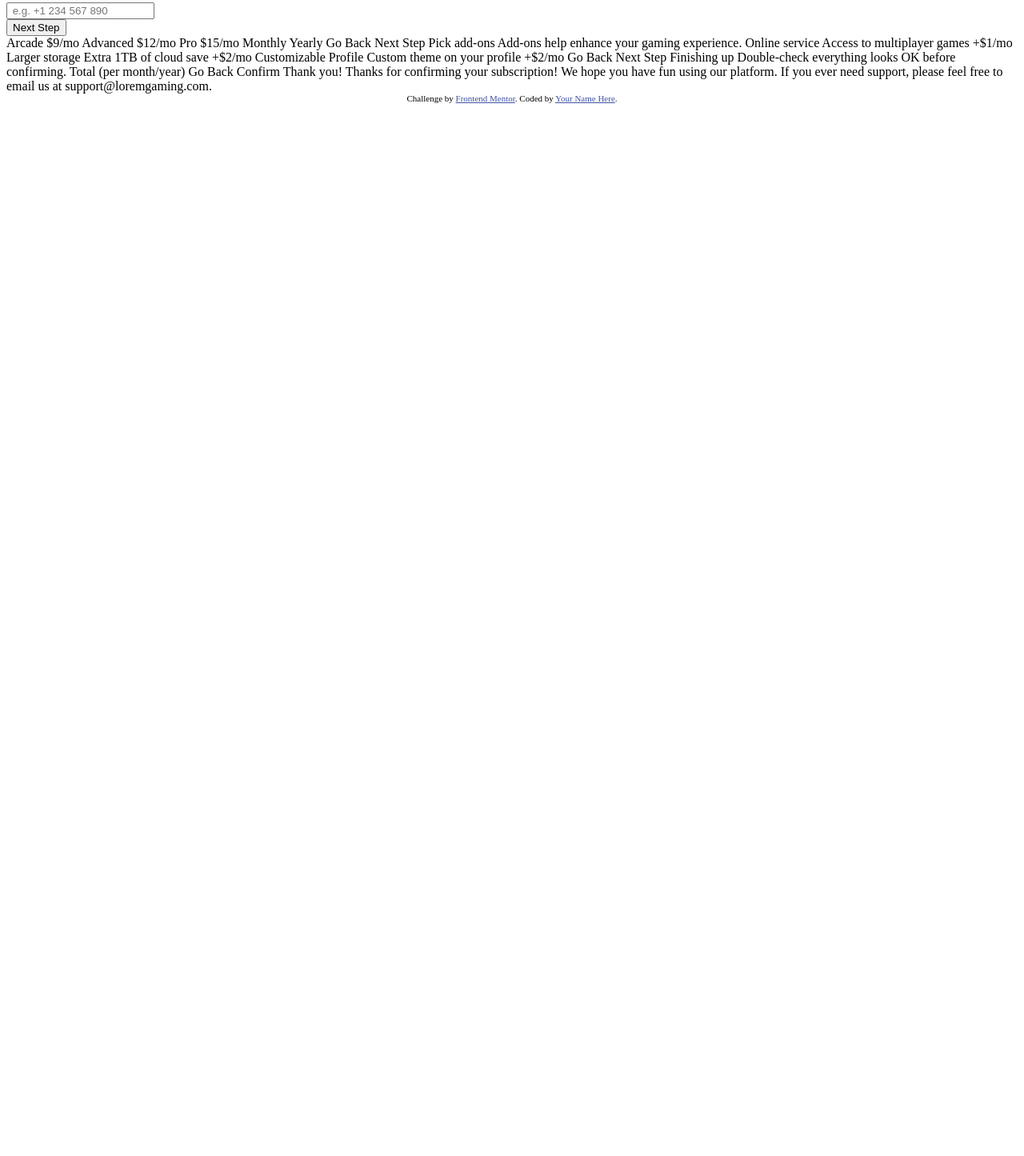
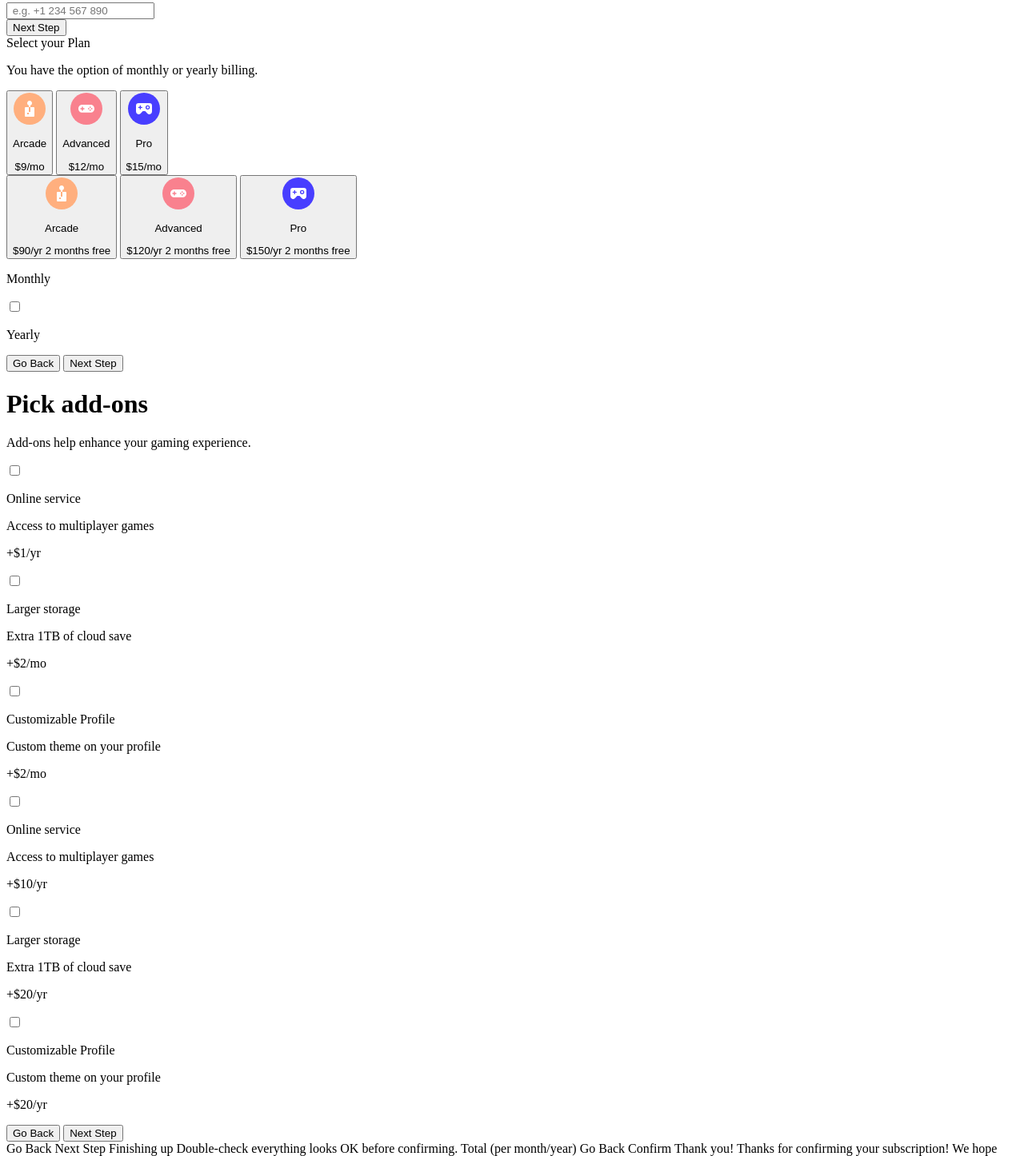
Before and after one commit to DulanjaliSenarathna/multi-step-form-main, a plain HTML site: page index.html in a window 1280 px wide. Shown: the part 695-2141 px from the top of the page at 80% size. Before the commit the page ends 832 px from the top, so only its background shows below. Drawn offline with Linux system fonts and the light colour scheme.

Commit message:
Page 2 html done

```diff
--- a/index.html
+++ b/index.html
@@ -78,43 +78,156 @@
 
         </div>
       </div>
+      <!-- Select your plan -->
+      <div class="stepPlan" id="stepPlan">
+        <h>Select your Plan</h>
+        <p class="description">
+          You have the option of monthly or yearly billing.
+        </p>
 
+        <div class="planMonth" id="planMonth">
+          <button class="planButton" id="moisArcade" onclick="getPrice1()">
+            <img src="./assets/images/icon-arcade.svg" alt="">
+            <p>Arcade</p>
+            <span class="priceMonth" id="priceMonth">$9/mo</span>
+          </button>
+          <button class="planButton" id="moisArcade" onclick="getPrice1()">
+            <img src="./assets/images/icon-advanced.svg" alt="">
+            <p>Advanced</p>
+            <span class="priceMonth" id="priceMonth">$12/mo</span>
+          </button>
+          <button class="planButton" id="moisArcade" onclick="getPrice1()">
+            <img src="./assets/images/icon-pro.svg" alt="">
+            <p> Pro</p>
+            <span class="priceMonth" id="priceMonth">$15/mo</span>
+          </button>
+        </div>
+
+        <div class="planMonth" id="planYear">
+          <button class="planButton" id="anneeArcade" onclick="getPrice4">
+            <img src="./assets/images/icon-arcade.svg" alt="">
+            <p>Arcade</p>
+            <span class="priceYear"> $90/yr</span>
+            <label for="" class="free">2 months free</label>
+          </button>
+          <button class="planButton" id="anneeAdvanced" onclick="getPrice5">
+            <img src="./assets/images/icon-advanced.svg" alt="">
+            <p>Advanced</p>
+            <span class="priceYear">$120/yr</span>
+            <label for="" class="free">2 months free</label>
+          </button>
+          <button class="planButton" id="anneeArcade" onclick="getPrice6">
+            <img src="./assets/images/icon-pro.svg" alt="">
+            <p>Pro</p>
+            <span class="priceYear">$150/yr</span>
+            <label for="" class="free">2 months free</label>
+          </button>
+        </div>
+        <div class="switch">
+          <p class="monthly">  Monthly</p>
+
+          <label for="" class="check">
+            <input type="checkbox" name="" id="switch" id="checkbox" onclick="reset()">
+            <span></span>
+          </label>
+          <p class="yearly"> Yearly</p>
+        </div>
+        <div class="buttonContainerStepTwo">
+          <button onclick="backStepOne()" class="goBack">Go Back</button>
+          <button onclick="backStepThree()" class="nextStep">Next Step</button>
         </div>
       </div>
 
-  Arcade
-  $9/mo
+      <!--ADD ON-->
+      <div class="stepAddOn" id="stepAddOn">
+        <h1>  Pick add-ons</h1>
+        <p class="description">
+          Add-ons help enhance your gaming experience.
+        </p>
+        <div id="addonMois">
 
-  Advanced
-  $12/mo
+          <div class="addOnButton">
+            <div class="regroup">
+            <input type="checkbox" name="addOn" id="onlineMois" value="1">
+            <div class="addOn">
+              <p class="addSize">Online service</p>
+              <span>Access to multiplayer games</span>
+            </div>
+          </div>
+          <p class="prix"> +$1/yr</p>
+          </div>
 
-  Pro
-  $15/mo
+          <div class="addOnButton">
+            <div class="regroup">
+            <input type="checkbox" name="addOn" id="storageMois" value="2">
+            <div class="addOn">
+              <p class="addSize">Larger storage</p>
+              <span>Extra 1TB of cloud save</span>
+            </div>
+          </div>
+          <p class="prix"> +$2/mo</p>
+          </div>
 
-  Monthly
-  Yearly
+          <div class="addOnButton">
+            <div class="regroup">
+            <input type="checkbox" name="addOn" id="customizableMois" value="2">
+            <div class="addOn">
+              <p class="addSize">Customizable Profile</p>
+              <span>Custom theme on your profile</span>
+            </div>
+          </div>
+          <p class="prix"> +$2/mo</p>
+          </div>
 
-  Go Back
-  Next Step
+        </div>
 
-  <!-- Step 2 end -->
+        <!--year button-->
 
-  <!-- Step 3 start -->
 
-  Pick add-ons
-  Add-ons help enhance your gaming experience.
+        <div id="addonAnne">
 
-  Online service
-  Access to multiplayer games
-  +$1/mo
+          <div class="addOnButton">
+            <div class="regroup">
+            <input type="checkbox" name="addOn" id="onlineAnne" value="10">
+            <div class="addOn">
+              <p class="addSize">Online service</p>
+              <span>Access to multiplayer games</span>
+            </div>
+          </div>
+          <p class="prix"> +$10/yr</p>
+          </div>
 
-  Larger storage
-  Extra 1TB of cloud save
-  +$2/mo
+          <div class="addOnButton">
+            <div class="regroup">
+            <input type="checkbox" name="addOn" id="storageAnne" value="20">
+            <div class="addOn">
+              <p class="addSize">Larger storage</p>
+              <span>Extra 1TB of cloud save</span>
+            </div>
+          </div>
+          <p class="prix"> +$20/yr</p>
+          </div>
 
-  Customizable Profile
-  Custom theme on your profile
-  +$2/mo
+          <div class="addOnButton">
+            <div class="regroup">
+            <input type="checkbox" name="addOn" id="customizableAnne" value="20">
+            <div class="addOn">
+              <p class="addSize">Customizable Profile</p>
+              <span>Custom theme on your profile</span>
+            </div>
+          </div>
+          <p class="prix"> +$20/yr</p>
+          </div>
+
+        </div>
+
+        <div class="buttonContainerStepThree">
+          <button onclick="backStepTwo()" class="goBack">Go Back</button>
+          <button onclick="backStepFour()" class="nextStep">Next Step</button>
+        </div>
+      </div>
+    </div>
+  </div>
 
   Go Back
   Next Step
```
Lines whose indentation alone changed are shown as unchanged.
